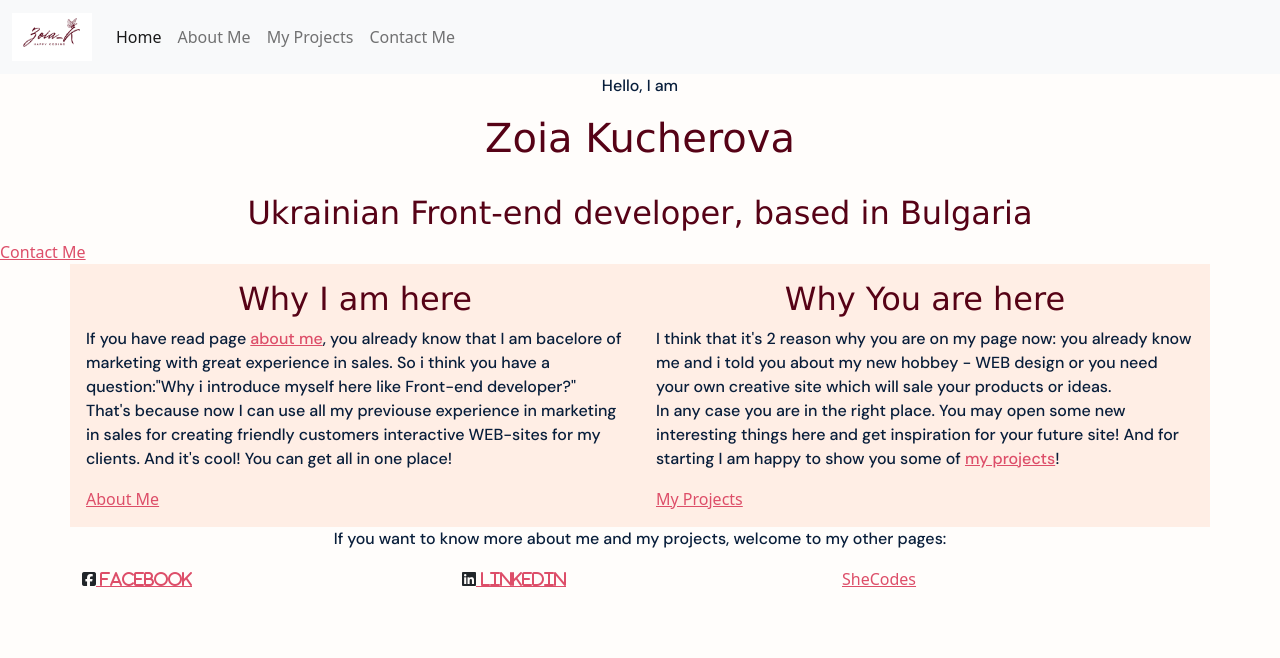
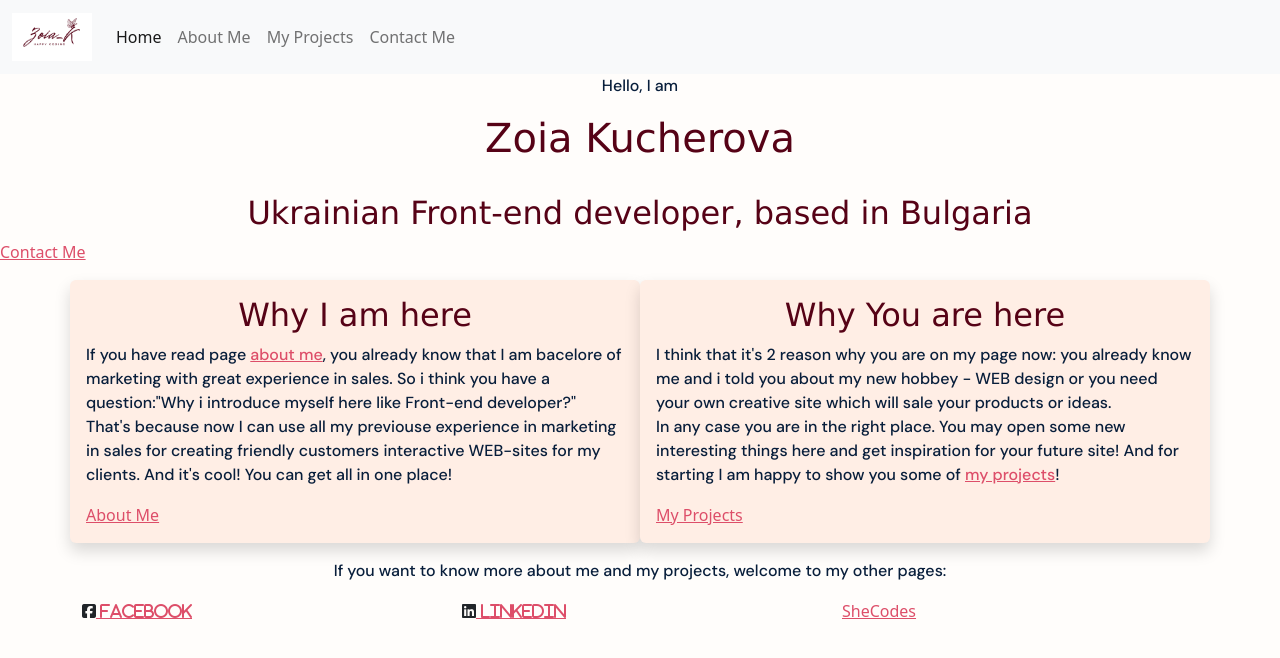
Before and after one commit to zoia-k/SC_project_portfolio, a plain HTML site: page index.html in a window 1280 px wide. Drawn offline with nearby package versions, Linux system fonts and the light colour scheme.

Commit message:
text-blocks shadow added

```diff
--- a/index.html
+++ b/index.html
@@ -73,9 +73,9 @@
     <h2>Ukrainian Front-end developer, based in Bulgaria</h2>
      <div id="contact-button"><a href="contact.html">Contact Me</a></div>
     <div class="container">
-      <div class="row">
-        <div class="col-md-6 text-block p-3">
-          <h2>Why I am here</h2>
+      <div class="row my-3">
+        <div class="col-md-6 text-block shadow p-3 rounded">
+         <h2>Why I am here</h2>
           <p>
             If you have read page <a href="about.html">about me</a>, you already
             know that I am bacelore of marketing with great experience in sales.
@@ -86,8 +86,10 @@
             And it's cool! You can get all in one place!
           </p>
           <a href="about.html" id="about-button">About Me</a>
+
+
         </div>
-        <div class="col-md-6 text-block p-3">
+        <div class="col-md-6 text-block shadow p-3 rounded">
           <h2>Why You are here</h2>
           <p>
             I think that it's 2 reason why you are on my page now:
```
